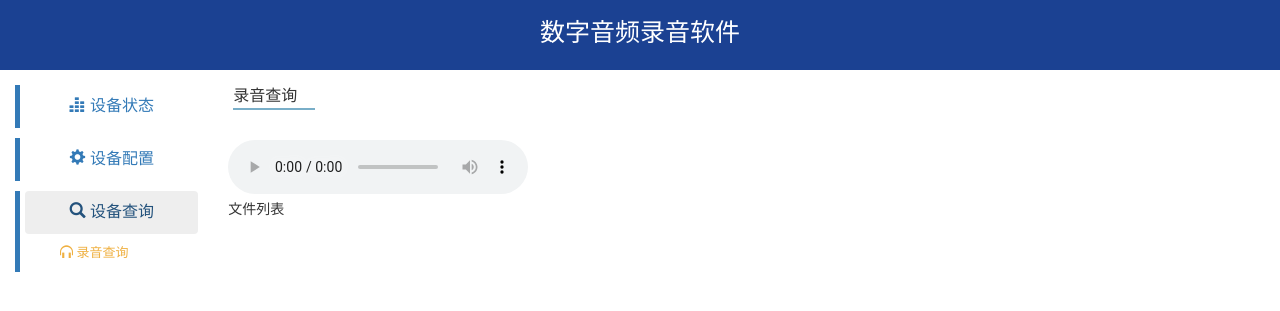
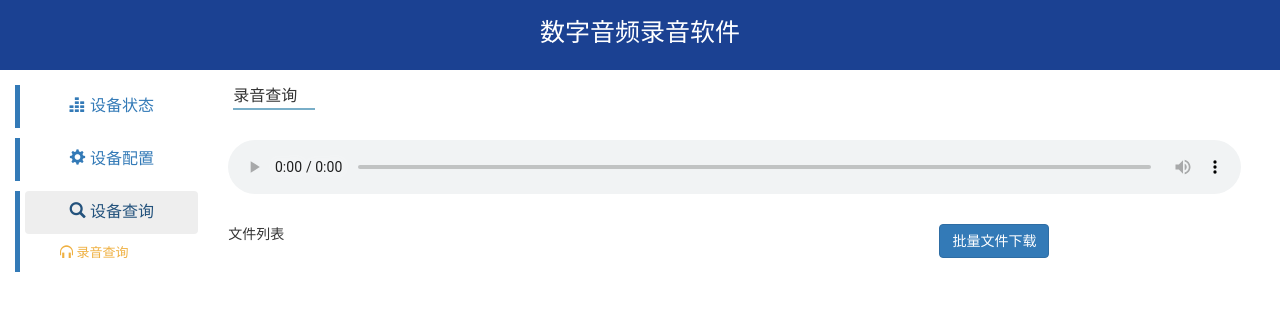
Before and after one commit to jessicaqian/audio, a Django app: template templates/system/audiofile.html in a window 1280 px wide. Shown: the top 311 px of the page. Run offline with Django 3.2, Linux system fonts and the light colour scheme; the template is opened without the code that fills it, so the values that code supplies are empty; some libraries are stand-ins or nearby versions.

Commit message:
2022/9/8 批量下载完成，添加播放名字，准备做电平显示

```diff
--- a/static/system/css/searchmid.css
+++ b/static/system/css/searchmid.css
@@ -12,3 +12,8 @@ li#search_mid > a{
 label.time{
     margin-left: 40px;
 }
+
+audio{
+    width: 95%;
+    margin-left: 15px;
+}
--- a/templates/system/audiofile.html
+++ b/templates/system/audiofile.html
@@ -10,16 +10,26 @@
 
 {% block content %}
     <div class="row sparse"><label class="head">录音查询&nbsp&nbsp&nbsp&nbsp</label></div>
-    <audio controls="controls" src="" id="audio"></audio>
-    <h5 class="modal-title" >文件列表</h5>
+    <div class="row sparse">
+        <audio controls="controls" src="" id="audio"></audio>
+    </div>
+    <div class="row sparse">
+        <div class="col-md-8">
+            <h5 class="modal-title" >文件列表</h5>
+        </div>
+        <div class="col-md-3">
+            <a class="btn-primary btn" id="download-btn">批量文件下载</a>
+        </div>
+    </div>
+
 
     <table class="table table-hover table-condensed table-striped" id="key_table_body">
         <tbody>
         {% for list in lists %}
             <tr id="id{{ forloop.counter }}">
-                <td><input name="download" type="checkbox" value="{{ list }}" /></td>
+                <td><input name="download" type="checkbox"  value="{% static ''%}{{ path }}/{{ list }}" filename="{{ list }}"/></td>
                 <td><a href="#"  class="file" id="{{ list }}">{{list}}&nbsp;&nbsp;<span class="glyphicon glyphicon-play" aria-hidden="true"></span></a></td>
-                <td><a href="http://somehost/somefile.zip" download="{{list}}">下载&nbsp;&nbsp;<span class=" glyphicon glyphicon-download-alt" aria-hidden="true"></span></a></td>
+                <td><a href="{% static ''%}{{ path }}/{{ list }}" download="{{list}}">下载&nbsp;&nbsp;<span class=" glyphicon glyphicon-download-alt" aria-hidden="true"></span></a></td>
 
             </tr>
         {% endfor %}
@@ -46,6 +56,31 @@
 
     })
 
+    var audioarr = [];
+    var audioname = [];
+
+    function download(name, href) {
+        var a = document.createElement("a"), //创建a标签
+        e = document.createEvent("MouseEvents"); //创建鼠标事件对象
+        e.initEvent("click", false, false); //初始化事件对象
+        a.href = href; //设置下载地址
+        a.download = name; //设置下载文件名
+        a.dispatchEvent(e); //给指定的元素，执行事件click事件//
+    }
+
+    $('#download-btn').click(function () {
+        $("input:checkbox[name='download']:checked").each(function () {
+            audioarr.push($(this).val())
+            audioname.push($(this).attr("filename"))
+
+        })
+        for (let index = 0; index < audioarr.length; index++) {
+          download(audioname[index], audioarr[index]);
+        }
+        audioarr = [];
+        audioname = [];
+    })
+
 
 
 
--- a/web.ini
+++ b/web.ini
@@ -279,7 +279,7 @@ actor = 操作员
 name = admin
 pw = 4c635087df1041bd13681ee3c6eb04d5
 is_login = true
-t_current = 921
+t_current = 1021
 
 [admin1]
 name = admin1
```
